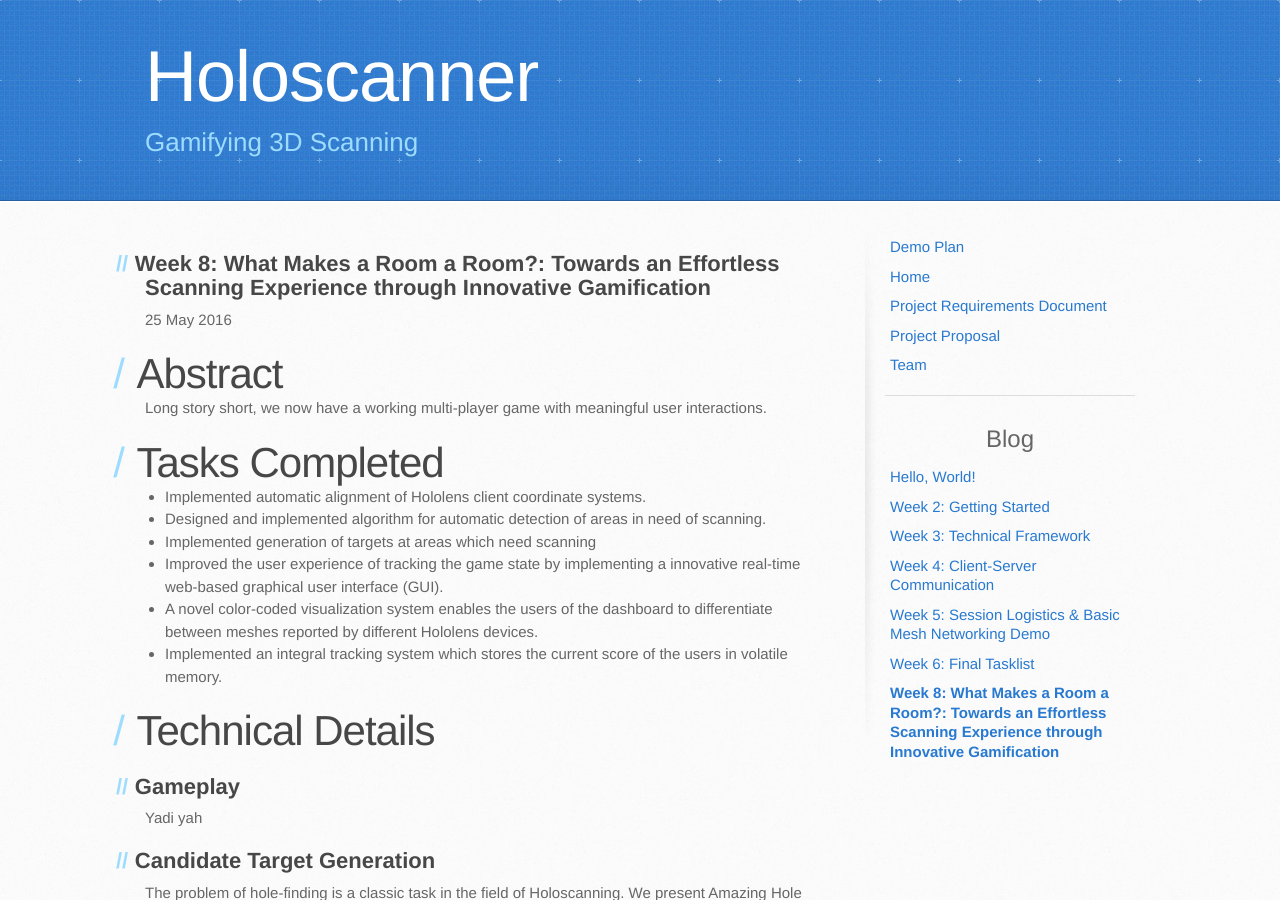
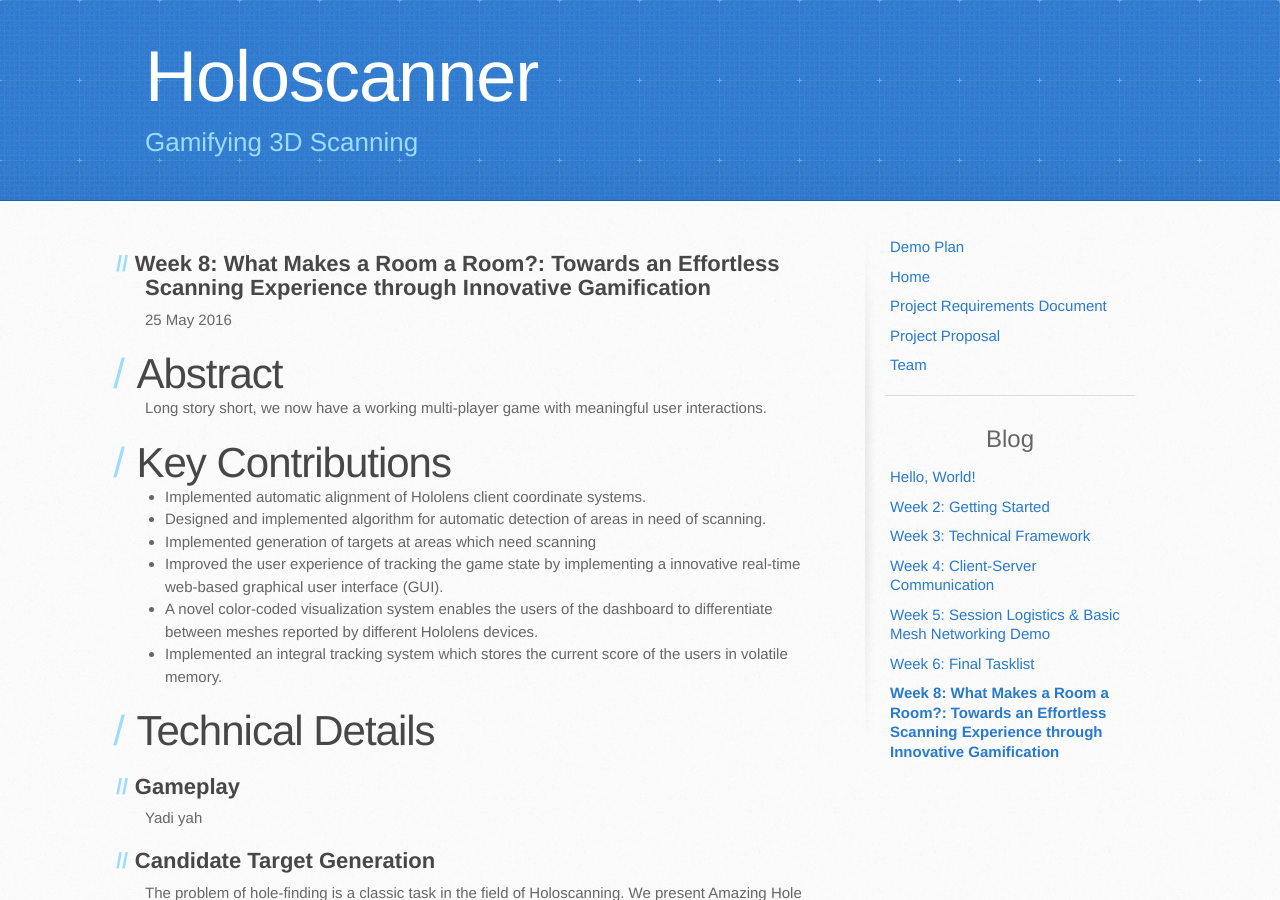
Before and after one commit to holoscanner/holoscanner.github.io, a Jekyll site: the page built from _posts/2016-05-25-week-8.md, in a window 1280 px wide and 900 px high. Built offline with Jekyll 4.4.1, drawn with Linux system fonts in a browser that asks for light colours.

Commit message:
Update 2016-05-25-week-8.md

```diff
--- a/_posts/2016-05-25-week-8.md
+++ b/_posts/2016-05-25-week-8.md
@@ -7,7 +7,7 @@ title: "Week 8: What Makes a Room a Room?: Towards an Effortless Scanning Experi
 
 Long story short, we now have a working multi-player game with meaningful user interactions.
 
-# Tasks Completed
+# Key Contributions
 
  * Implemented automatic alignment of Hololens client coordinate systems.
  * Designed and implemented algorithm for automatic detection of areas in need of scanning.
```
